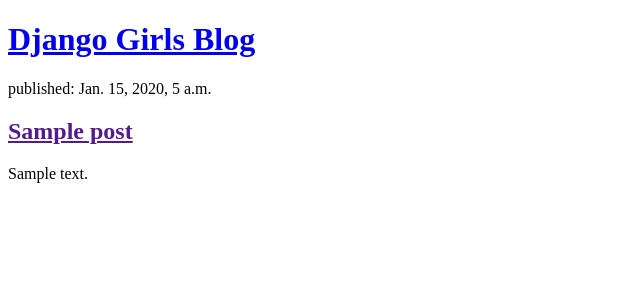
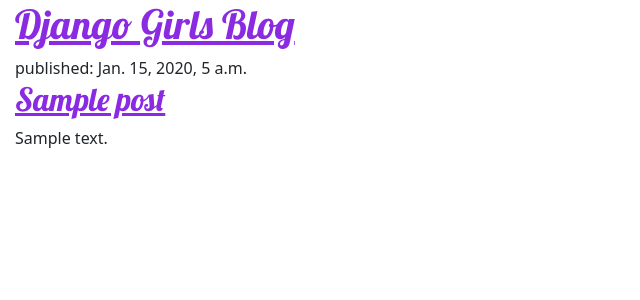
Before and after one commit to efbaker42/SDEV220_GitHub, a Django app: page / in a window 1280 px wide. Shown: the top 300 px of the page, without its empty margins (0-640 px from the left). Run offline with Django 3.2, Linux system fonts and the light colour scheme; tables that the repository leaves empty hold one stand-in row (values such as "Sample post").

Commit message:
added changes to CSS styling

```diff
--- /dev/null
+++ b/djangogirls/my-first-blog/blog/static/css/blog.css
@@ -0,0 +1,7 @@
+h1 a, h2 a {
+    color:blueviolet;
+    font-family: 'Lobster';
+}
+body {
+    padding-left: 15px;
+}
--- a/djangogirls/my-first-blog/blog/templates/blog/post_list.html
+++ b/djangogirls/my-first-blog/blog/templates/blog/post_list.html
@@ -1,6 +1,10 @@
+{% load static %}
 <!DOCTYPE html>
 <html>
     <head>
+        <link rel="stylesheet" href="https://fonts.googleapis.com/css?family=Lobster&subset=latin,latin-ext">
+        <link rel="stylesheet" href="https://cdn.jsdelivr.net/npm/bootstrap@5.1.3/dist/css/bootstrap.min.css" integrity="sha384-1BmE4kWBq78iYhFldvKuhfTAU6auU8tT94WrHftjDbrCEXSU1oBoqyl2QvZ6jIW3" crossorigin="anonymous">
+        <link rel="stylesheet" href="{% static 'css/blog.css' %}">
         <title>Django Girls blog</title>
     </head>
     <body>
```
